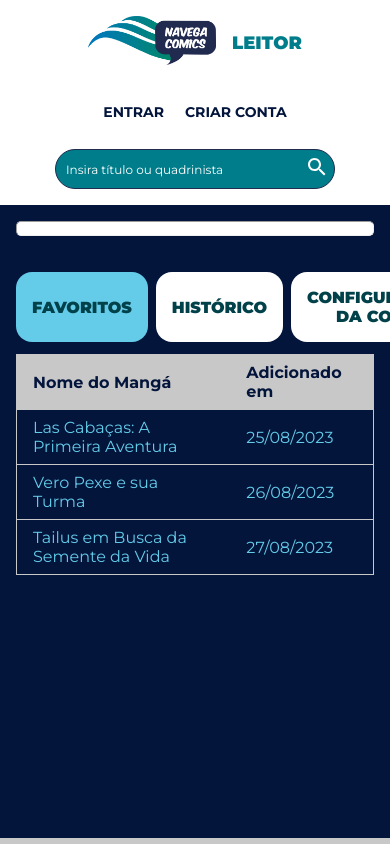
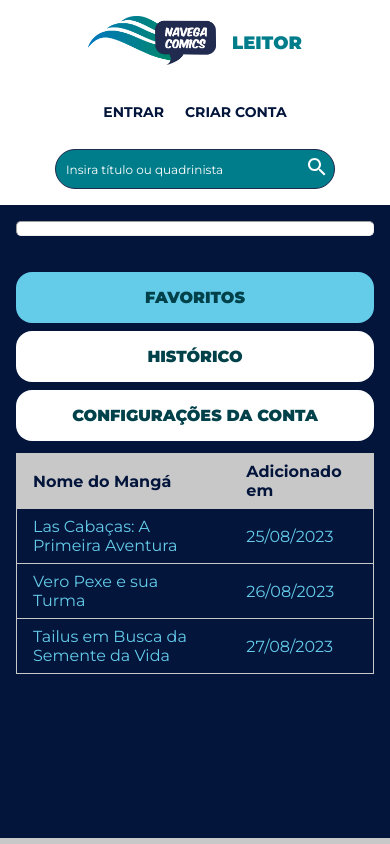
Before and after one commit to YannFigueiredo/narede, a React (Create React App) app in the folder frontend/: page /leitor in a window 390 px wide. Shown: the top 844 px of the page. Built offline with nearby package versions, Linux system fonts and the light colour scheme.

Commit message:
fix: ajustada responsividade da página de leitor

```diff
--- a/frontend/src/pages/Reader/styles.js
+++ b/frontend/src/pages/Reader/styles.js
@@ -81,7 +81,6 @@ export const Tabs = styled.nav`
 
   ul li span:hover {
     background: ${({theme}) => theme.colors.blue["100"]};
-
   }
 
   .selected {
@@ -113,6 +112,10 @@ export const Tabs = styled.nav`
   }
 
   @media screen and (max-width: 768px) {
+    ul {
+      flex-wrap: wrap;
+    }
+
     ul li span {
       font-size: ${({theme}) => theme.fontSize.base};
       padding: ${({theme}) => theme.spacing.padding.small}
```
